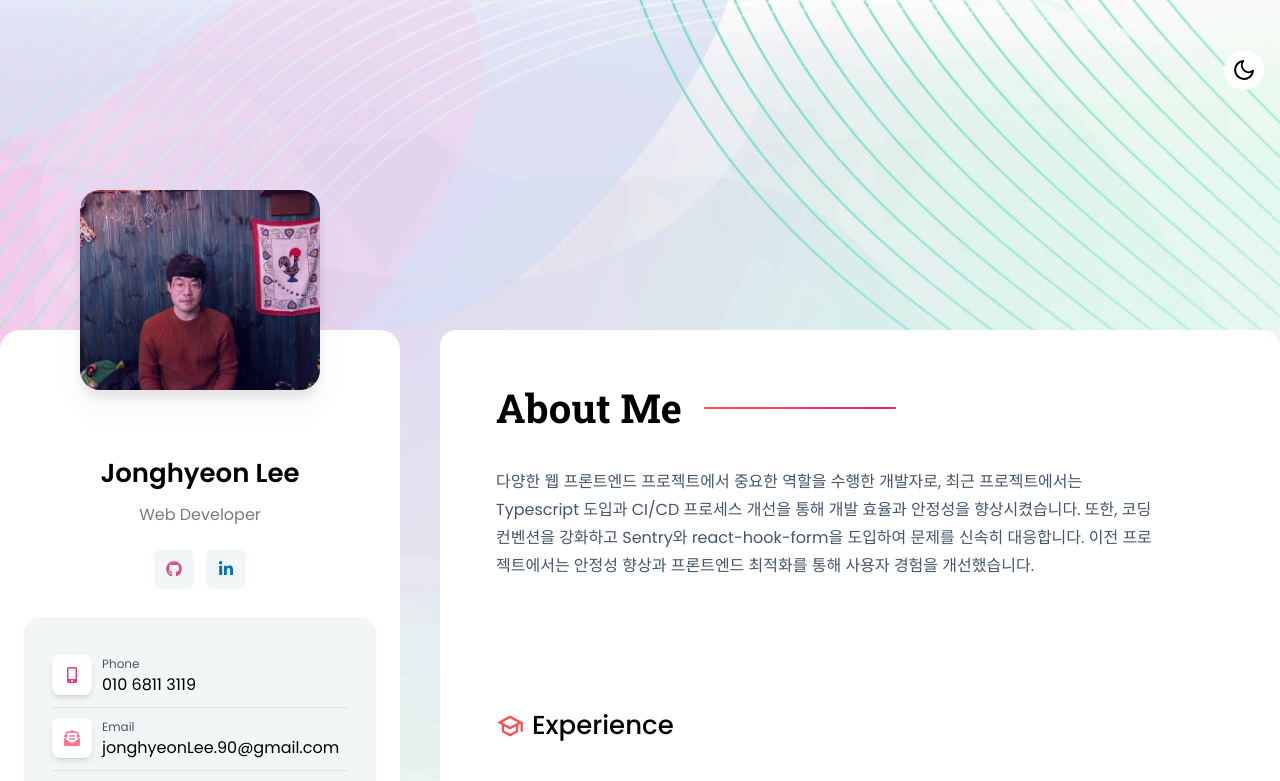
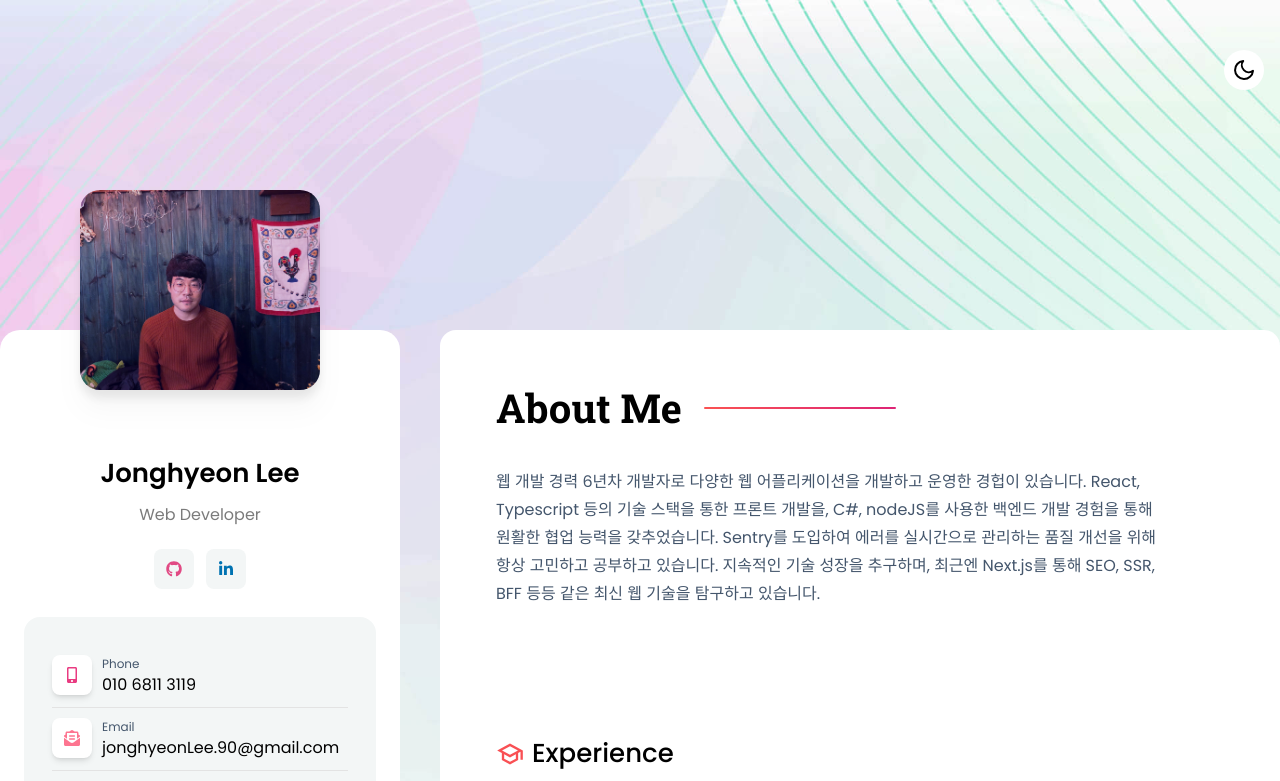
Before and after one commit to jonghyeonLeee/jonghyeonLeee-resume, a Next.js app: page /home in a window 1280 px wide. Shown: the top 781 px of the page. Built offline with nearby package versions, Linux system fonts and the light colour scheme.

Commit message:
feat: 자기소개 멘트 변경

```diff
--- a/components/about/Intro.jsx
+++ b/components/about/Intro.jsx
@@ -9,9 +9,10 @@ const Intro = () => {
           <div className="col-span-12 space-y-2.5">
             <div className="lg:mr-16">
               <p className="text-gray-lite dark:text-color-910 leading-7">
-                다양한 웹 프론트엔드 프로젝트에서 중요한 역할을 수행한 개발자로, 최근 프로젝트에서는 Typescript 도입과 CI/CD 프로세스 개선을 통해 개발 효율과 안정성을 향상시켰습니다.
-                또한, 코딩 컨벤션을 강화하고 Sentry와 react-hook-form을 도입하여 문제를 신속히 대응합니다.
-                이전 프로젝트에서는 안정성 향상과 프론트엔드 최적화를 통해 사용자 경험을 개선했습니다.
+                웹 개발 경력 6년차 개발자로 다양한 웹 어플리케이션을 개발하고 운영한 경헙이 있습니다.
+                React, Typescript 등의 기술 스택을 통한 프론트 개발을, C#, nodeJS를 사용한 백엔드 개발 경험을 통해 원활한 협업 능력을 갖추었습니다.
+                Sentry를 도입하여 에러를 실시간으로 관리하는 품질 개선을 위해 항상 고민하고 공부하고 있습니다.
+                지속적인 기술 성장을 추구하며, 최근엔 Next.js를 통해 SEO, SSR, BFF 등등 같은 최신 웹 기술을 탐구하고 있습니다.
               </p>
             </div>
           </div>
```
